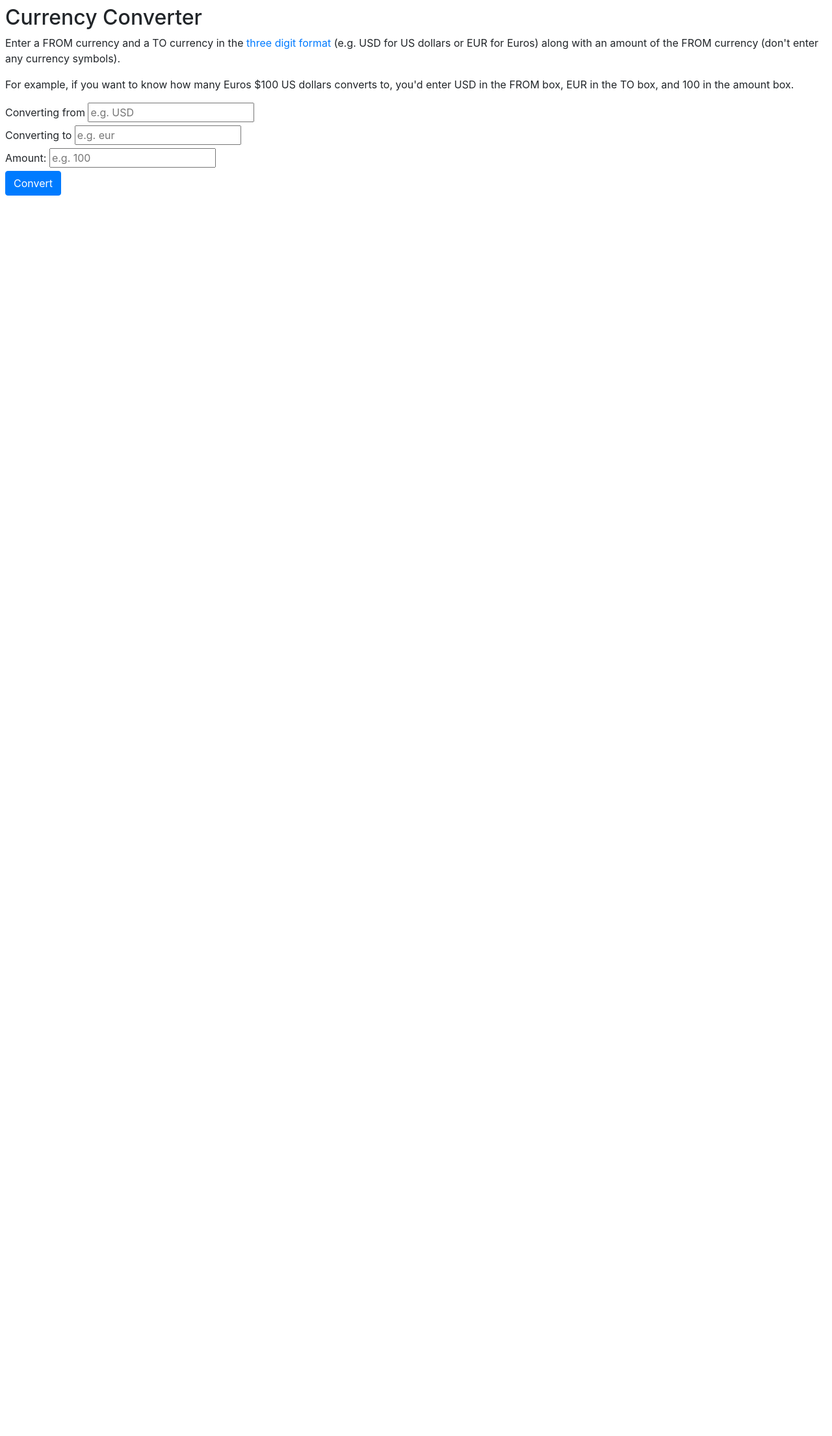
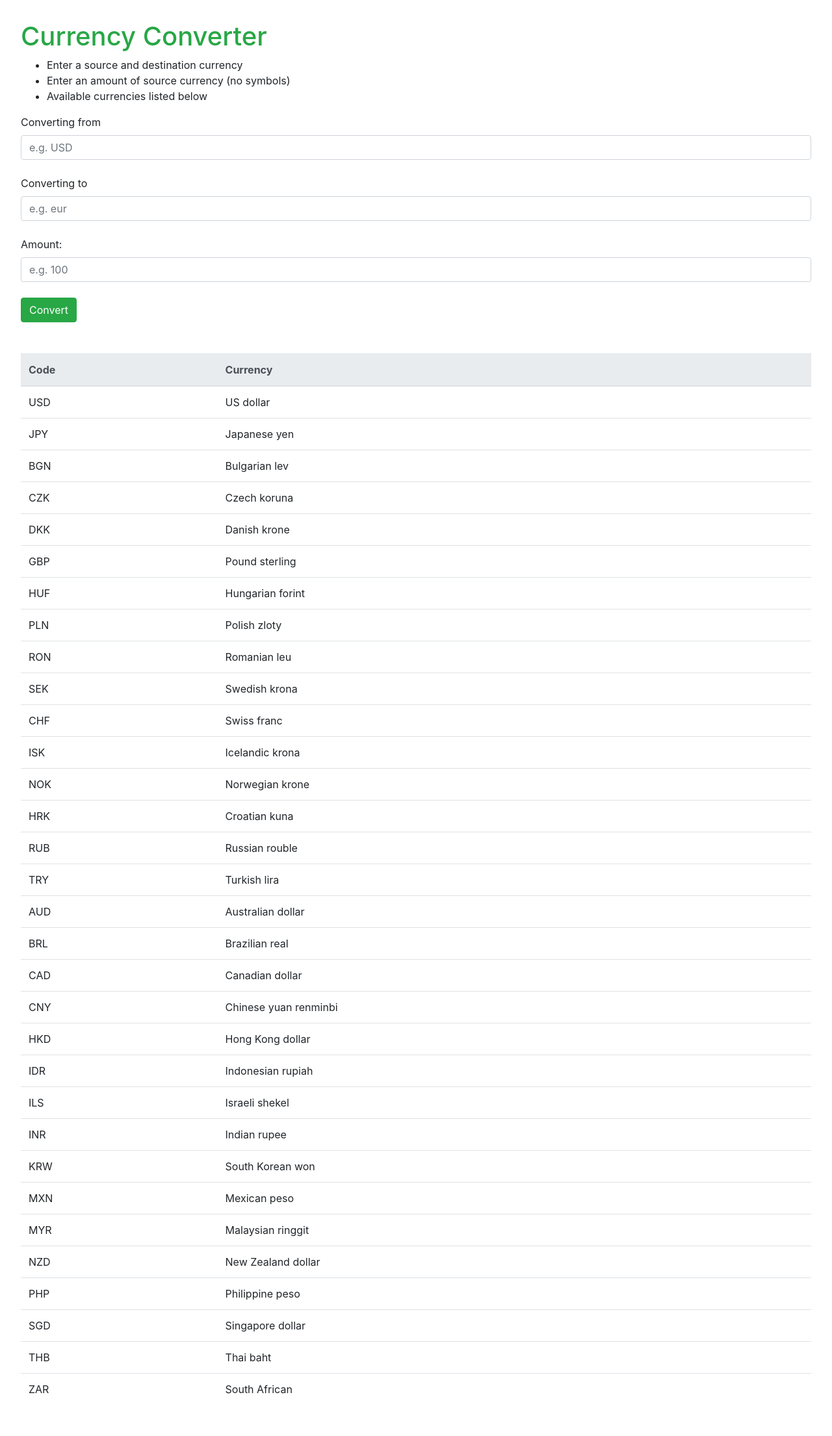
Before and after one commit to FullStackJohnMack/Forex, a Flask app: page / in a window 1280 px wide. Shown: the whole page at 65% size. Before the commit the page ends 301 px from the top, so only its background shows below. Run offline with Flask 2, Linux system fonts and the light colour scheme; some libraries are stand-ins or nearby versions.

Commit message:
final version

```diff
--- a/app.py
+++ b/app.py
@@ -1,7 +1,5 @@
-# 7:30 so far started at 2pm
-
+from flask import Flask, render_template, request, flash, redirect
 from forex_python.converter import CurrencyRates, CurrencyCodes
-from flask import Flask, render_template, request, flash, redirect
 from utils import testArgument, getCurrencySymbol
 
 app = Flask(__name__)
@@ -19,10 +17,9 @@ def main():
 
 @app.route('/convert')
 def convert():
-    """"""
+    """Handles input validation and currency conversion"""
 
     # handles FROM argument
-
     if testArgument(request.args.get("user_from"), TEST_DICT):
         user_from = request.args.get("user_from").upper()
     else:
@@ -32,7 +29,6 @@ def convert():
     # handles TO argument
     if testArgument(request.args.get("user_to"), TEST_DICT):
         user_to = request.args.get("user_to").upper()
-        curr_symbol = codes.get_symbol(user_to)
     else:
         flash(
             f"Enter a valid 'TO' currency; '{request.args.get('user_to')}' is not a valid currency code.")
--- a/templates/base.html
+++ b/templates/base.html
@@ -8,7 +8,7 @@
     <link rel="stylesheet" type="text/css" href="static/bootstrap.min.css">
 </head>
 
-<body class="m-2">
+<body class="m-3 p-3">
     {% block content %}
     {% endblock %}
 
--- a/templates/convert.html
+++ b/templates/convert.html
@@ -3,12 +3,11 @@
 {% block content %}
 
 {% for msg in get_flashed_messages() %}
-<p class="alert-warning p-1">{{ msg }}</p>
+<p class="alert alert-danger">{{ msg }}</p>
 {% endfor %}
 
 <p>The result is {{result}}.</p>
 
-<a href="/" <button id="button" class="btn btn-primary">Go Back</button></a>
-
+<a href="/" <button id="button" class="btn btn-success">Go Back</button></a>
 
 {% endblock %}
--- a/templates/main.html
+++ b/templates/main.html
@@ -2,24 +2,129 @@
 
 {% block content %}
 
-<h2>Currency Converter</h2>
+<h1 class="text-success">Currency Converter</h1>
 
-<p>Enter a FROM currency and a TO currency in the <a
-        href="https://www.ecb.europa.eu/stats/policy_and_exchange_rates/euro_reference_exchange_rates/html/index.en.html">three
-        digit format</a> (e.g. USD for US dollars or EUR for Euros) along
-    with an amount of the FROM currency (don't enter any currency symbols).</p>
-
-<p>For example, if you want to know how many Euros $100 US dollars converts to, you'd enter USD in the FROM box,
-    EUR in the TO box, and 100 in the amount box. </p>
+<ul>
+    <li>Enter a source and destination currency</li>
+    <li>Enter an amount of source currency (no symbols)</li>
+    <li>Available currencies listed below</li>
+</ul>
 
 <form id="form" action="/convert">
+    <div class="form-group"></div>
     <label for"user_from">Converting from</label>
-    <input id="user_from" name="user_from" placeholder="e.g. USD"><br>
+    <input class="form-control" id="user_from" name="user_from" placeholder="e.g. USD"><br>
     <label for"to">Converting to</label>
-    <input id="user_to" name="user_to" placeholder="e.g. eur"><br>
+    <input class="form-control" id="user_to" name="user_to" placeholder="e.g. eur"><br>
     <label for"user_amount">Amount:</label>
-    <input id="user_amount" name="user_amount" placeholder="e.g. 100"><br>
-    <button type="submit" class="btn btn-primary" id="button">Convert</button>
+    <input class="form-control" id="user_amount" name="user_amount" placeholder="e.g. 100"><br>
+    <button type="submit" class="btn btn-success" id="button">Convert</button>
+</div>
 </form>
 
+<table class="table mt-5">
+    <thead class="thead-light">
+        <th>Code</th>
+        <th>Currency</th>
+    </thead>
+    <tbody>
+        <tr>
+            <td>USD</td><td>US dollar</td>
+        </tr>
+        <tr>
+            <td>JPY</td><td>Japanese yen</td>
+        </tr>
+        <tr>
+            <td>BGN</td><td>Bulgarian lev</td>
+        </tr>
+        <tr>
+            <td>CZK</td><td>Czech koruna</td>
+        </tr>
+        <tr>
+            <td>DKK</td><td>Danish krone</td>
+        </tr>
+        <tr>
+            <td>GBP</td><td>Pound sterling</td>
+        </tr>
+        <tr>
+            <td>HUF</td><td>Hungarian forint</td>
+        </tr>
+        <tr>
+            <td>PLN</td><td>Polish zloty</td>
+        </tr>
+        <tr>
+            <td>RON</td><td>Romanian leu</td>
+        </tr>
+        <tr>
+            <td>SEK</td><td>Swedish krona</td>
+        </tr>
+        <tr>
+            <td>CHF</td><td>Swiss franc</td>
+        </tr>
+        <tr>
+            <td>ISK</td><td>Icelandic krona</td>
+        </tr>
+        <tr>
+            <td>NOK</td><td>Norwegian krone</td>
+        </tr>
+        <tr>
+            <td>HRK</td><td>Croatian kuna</td>
+        </tr>
+        <tr>
+            <td>RUB</td><td>Russian rouble</td>
+        </tr>
+        <tr>
+            <td>TRY</td><td>Turkish lira</td>
+        </tr>
+        <tr>
+            <td>AUD</td><td>Australian dollar</td>
+        </tr>
+        <tr>
+            <td>BRL</td><td>Brazilian real</td>
+        </tr>
+        <tr>
+            <td>CAD</td><td>Canadian dollar</td>
+        </tr>
+        <tr>
+            <td>CNY</td><td>Chinese yuan renminbi</td>
+        </tr>
+        <tr>
+            <td>HKD</td><td>Hong Kong dollar</td>
+        </tr>
+        <tr>
+            <td>IDR</td><td>Indonesian rupiah</td>
+        </tr>
+        <tr>
+            <td>ILS</td><td>Israeli shekel</td>
+        </tr>
+        <tr>
+            <td>INR</td><td>Indian rupee</td>
+        </tr>
+        <tr>
+            <td>KRW</td><td>South Korean won</td>
+        </tr>
+        <tr>
+            <td>MXN</td><td>Mexican peso</td>
+        </tr>
+        <tr>
+            <td>MYR</td><td>Malaysian ringgit</td>
+        </tr>
+        <tr>
+            <td>NZD</td><td>New Zealand dollar</td>
+        </tr>
+        <tr>
+            <td>PHP</td><td>Philippine peso</td>
+        </tr>
+        <tr>
+            <td>SGD</td><td>Singapore dollar</td>
+        </tr>
+        <tr>
+            <td>THB</td><td>Thai baht</td>
+        </tr>
+        <tr>
+            <td>ZAR</td><td>South African</td>
+        </tr>
+    </tbody>
+</table>
+
 {% endblock %}
```
